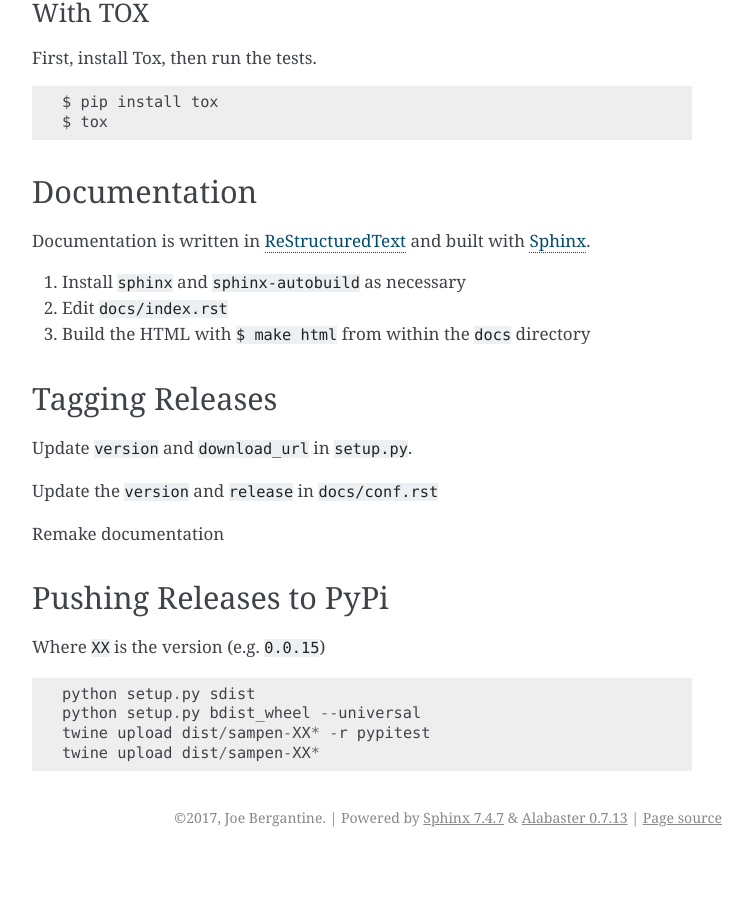
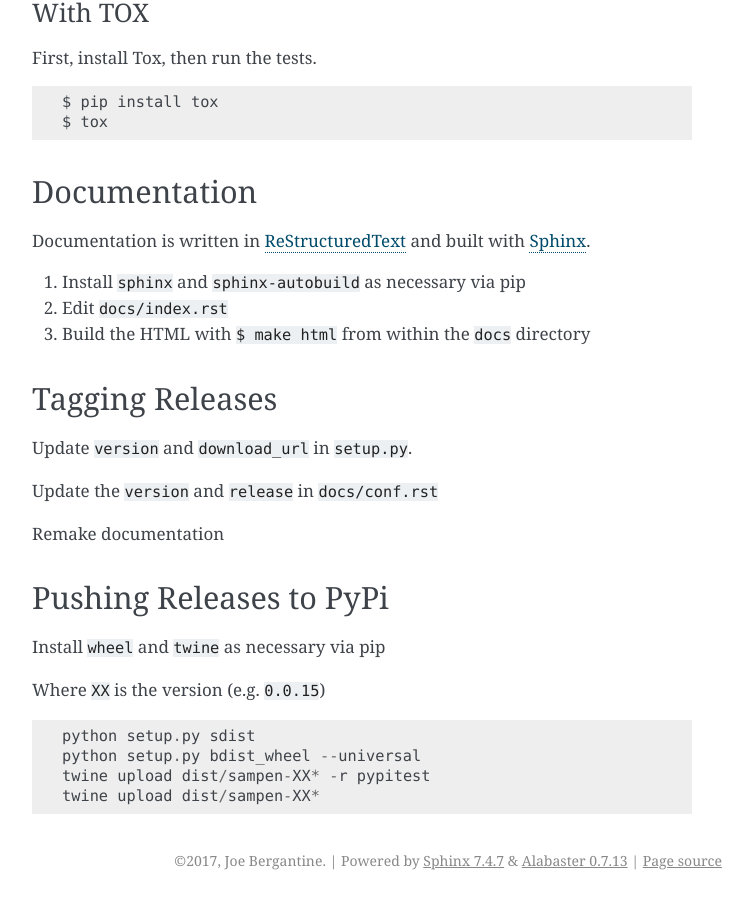
Before and after one commit to Kinsa/sampen, a Sphinx documentation site: the page built from docs/index.rst, in a window 1280 px wide and 900 px high, scrolled down 2162 px. Shown: the whole window, without its empty margins (388-1141 px from the left). Built offline with Sphinx 7.4.7, drawn with Linux system fonts in a browser that asks for light colours; before the commit the page ends 3019 px from its top, so only the background shows below that.

Commit message:
noted necessary packages for pushing releases to pypi

```diff
--- a/docs/index.rst
+++ b/docs/index.rst
@@ -120,7 +120,7 @@ Documentation is written in `ReStructuredText`_ and built with `Sphinx`_.
 .. _Sphinx: http://www.sphinx-doc.org/
 
 
-1. Install ``sphinx`` and ``sphinx-autobuild`` as necessary
+1. Install ``sphinx`` and ``sphinx-autobuild`` as necessary via pip
 2. Edit ``docs/index.rst``
 3. Build the HTML with ``$ make html`` from within the ``docs`` directory
 
@@ -136,6 +136,8 @@ Remake documentation
 Pushing Releases to PyPi
 ------------------------
 
+Install ``wheel`` and ``twine`` as necessary via pip
+
 Where ``XX`` is the version (e.g. ``0.0.15``)
 
 ::
```
